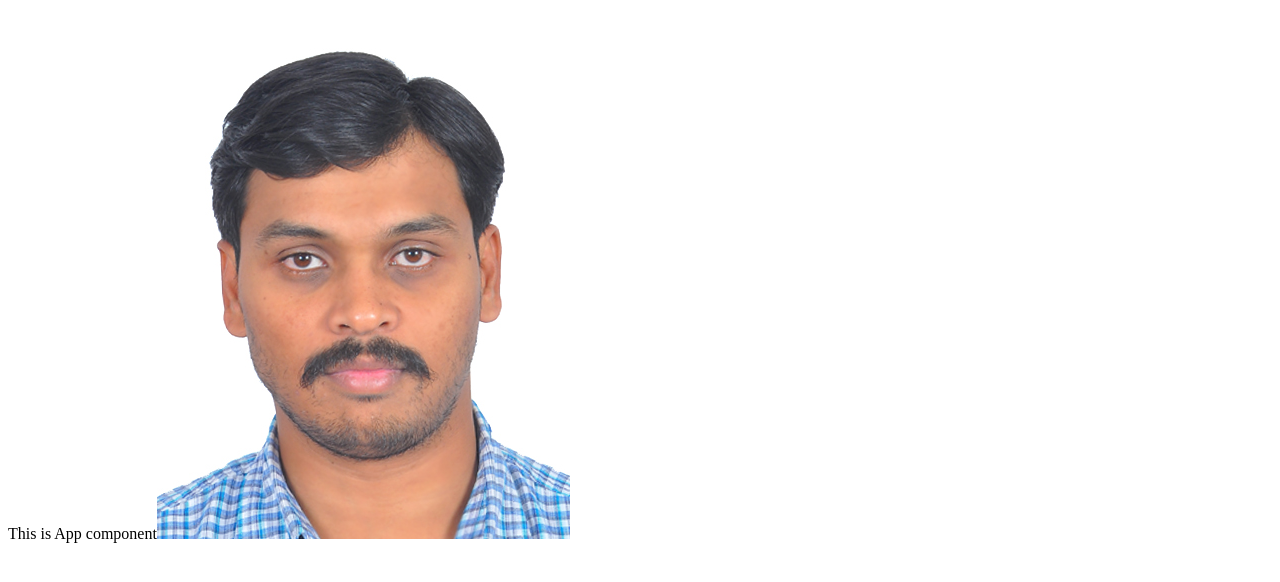
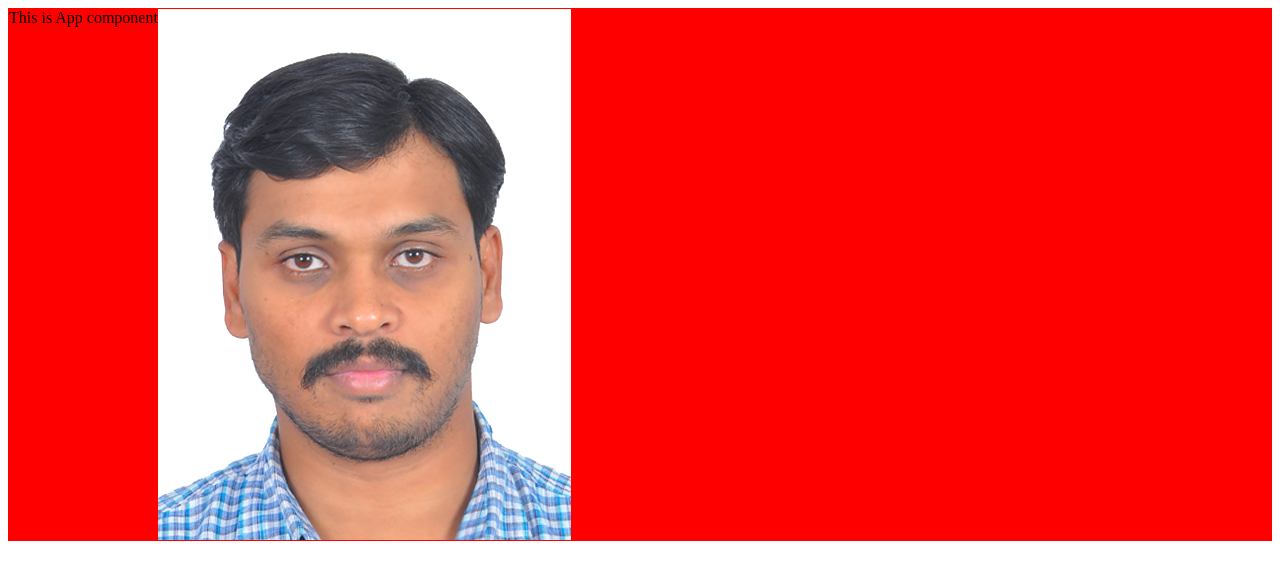
Before and after one commit to krishna63/msproject, a React app: page / in a window 1280 px wide. Shown: the top 582 px of the page. Built offline with nearby package versions, Linux system fonts and the light colour scheme.

Commit message:
style(config): added config for post css

```diff
--- /dev/null
+++ b/postcss.config.js
@@ -0,0 +1,6 @@
+module.exports = {
+	plugins: {
+    'autoprefixer': {},
+    'postcss-nested': {}
+  }
+}
--- a/src/App/app.jsx
+++ b/src/App/app.jsx
@@ -1,8 +1,9 @@
 import React from 'react';
 import myimage from '../assets/12.jpg';
+import './style/app.pcss';
 
 const App = () => (
-  <div>
+  <div className="titleClass">
     This is App component
     <img src={`${myimage}`} alt='myimage not loaded' />
   </div>
--- /dev/null
+++ b/src/App/style/app.pcss
@@ -0,0 +1,5 @@
+.titleClass {
+	background-color: red;
+	border: 1px solid red;
+	display: flex;
+}
--- a/webpack.config.js
+++ b/webpack.config.js
@@ -1,4 +1,5 @@
 const path = require('path');
+const MiniCssExtractPlugin = require('mini-css-extract-plugin');
 const HtmlWebpackplugin = require('html-webpack-plugin');
 const { CleanWebpackPlugin } = require('clean-webpack-plugin');
 
@@ -17,11 +18,20 @@ module.exports = {
 	module: {
 		rules: [
 			{
-				test: /.(sass|css)$/,
+				test: /.(sa|c|pc)ss$/,
 				exclude: /"node_modules"/,
 				use: [
-					{loader: 'style-loader'},
-					{loader: 'css-loader'},
+					{loader: MiniCssExtractPlugin.loader},
+					/**
+					 * when used below loader in combination with above loader
+					 * then it is throwing error so only commented it.
+					 * When we use style loader it will inject the styles into the style
+					 * tag of the page, whereas the above plugin will create a separate
+					 * files for each component hence above is preferred over below loader
+					 */
+					//{loader: 'style-loader'},
+					{ loader: 'css-loader'},
+					{loader: 'postcss-loader'},
 					{loader: 'sass-loader'}
 				]
 			},
@@ -45,7 +55,12 @@ module.exports = {
 		new HtmlWebpackplugin({
 			template: 'index.html',
       title: 'carousel demo'
-		})
+		}),
+		new MiniCssExtractPlugin({
+      // Options similar to the same options in webpackOptions.output
+      // all options are optional
+      filename: '[name].css'
+    })
 	],
   resolve: {
     extensions: ['.js', '.jsx']
```
Also changed, not shown: package.json (+8 -1 lines), .browserslistrc (added), 1 other file (tests, documents, lock files or other folders).
